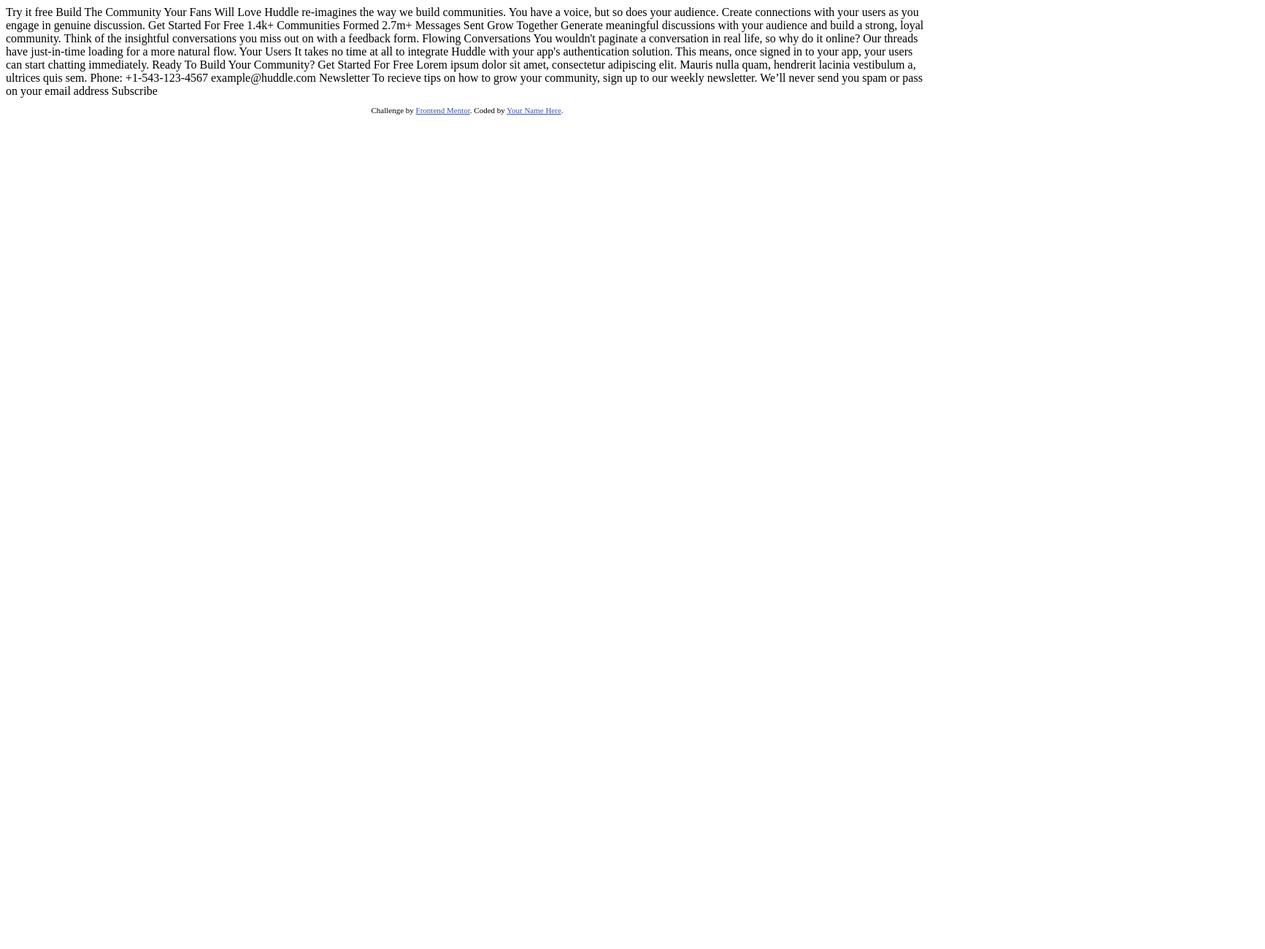
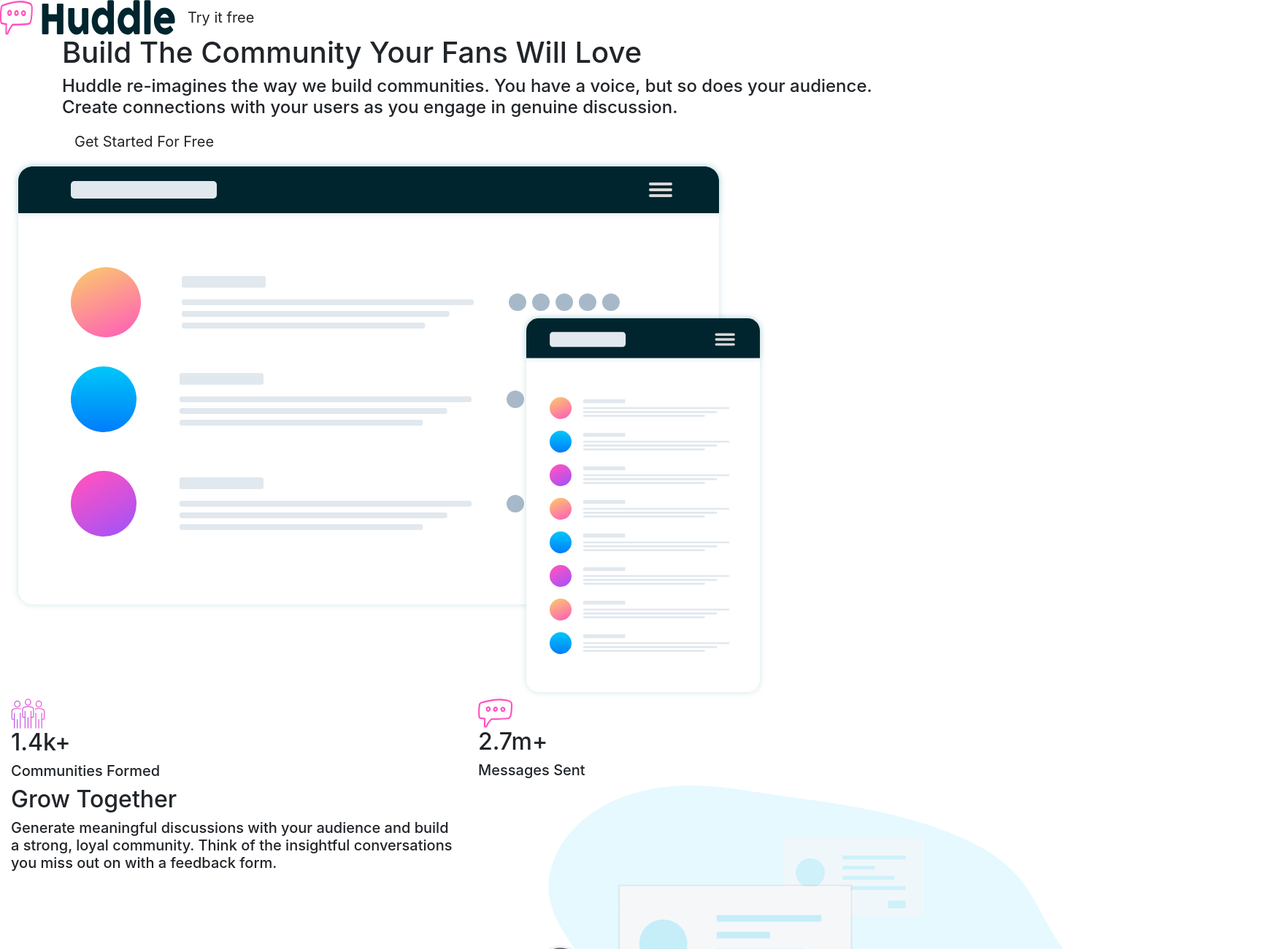
Before and after one commit to clf94-dev/huddle-landing-page, a plain HTML site: page index.html in a window 1280 px wide. Shown: the top 1300 px of the page at 73% size, 1733 px wide, since content can reach past the window. Before the commit the page ends 800 px from the top, so only its background shows below. Drawn offline with nearby package versions, Linux system fonts and the light colour scheme.

Commit message:
html basic structure

```diff
--- a/index.html
+++ b/index.html
@@ -1,8 +1,19 @@
 <!DOCTYPE html>
 <html lang="en">
+
 <head>
     <meta charset="UTF-8">
-  <meta name="viewport" content="width=device-width, initial-scale=1.0"> <!-- displays site properly based on user's device -->
+    <meta name="viewport" content="width=device-width, initial-scale=1.0">
+    <!-- displays site properly based on user's device -->
+    <!-- bootstrap -->
+    <link rel="stylesheet" href="https://stackpath.bootstrapcdn.com/bootstrap/4.5.0/css/bootstrap.min.css" integrity="sha384-9aIt2nRpC12Uk9gS9baDl411NQApFmC26EwAOH8WgZl5MYYxFfc+NcPb1dKGj7Sk" crossorigin="anonymous">
+    <script src="https://code.jquery.com/jquery-3.5.1.slim.min.js" integrity="sha384-DfXdz2htPH0lsSSs5nCTpuj/zy4C+OGpamoFVy38MVBnE+IbbVYUew+OrCXaRkfj" crossorigin="anonymous"></script>
+    <script src="https://cdn.jsdelivr.net/npm/popper.js@1.16.0/dist/umd/popper.min.js" integrity="sha384-Q6E9RHvbIyZFJoft+2mJbHaEWldlvI9IOYy5n3zV9zzTtmI3UksdQRVvoxMfooAo" crossorigin="anonymous"></script>
+    <script src="https://stackpath.bootstrapcdn.com/bootstrap/4.5.0/js/bootstrap.min.js" integrity="sha384-OgVRvuATP1z7JjHLkuOU7Xw704+h835Lr+6QL9UvYjZE3Ipu6Tp75j7Bh/kR0JKI" crossorigin="anonymous"></script>
+    <!-- Estilos -->
+    <link href="https://fonts.googleapis.com/css2?family=Libre+Franklin:wght@300;600;700&display=swap" rel="stylesheet">
+    <link rel="stylesheet" href="css/styles.css">
+    <script src="https://kit.fontawesome.com/fcb1ee29b4.js" crossorigin="anonymous"></script>
 
     <link rel="icon" type="image/png" sizes="32x32" href="./images/favicon-32x32.png">
 
@@ -10,58 +21,128 @@
 
     <!-- Feel free to remove these styles or customise in your own stylesheet 👍 -->
     <style>
-    .attribution { font-size: 11px; text-align: center; }
-    .attribution a { color: hsl(228, 45%, 44%); }
+        .attribution {
+            font-size: 11px;
+            text-align: center;
+        }
+
+        .attribution a {
+            color: hsl(228, 45%, 44%);
+        }
     </style>
 </head>
+
 <body>
-  Try it free
+    <section id="top-bar">
+        <div class="container-fluid">
+            <div class="row">
+                <img src="images/logo.svg" alt="">
+                <button class="btn btn-lg"> Try it free
+                </button>
+            </div>
+        </div>
 
-  Build The Community Your Fans Will Love
+    </section>
+    <section id="top">
+        <div class="container-fluid">
+            <div class="container">
+                <h1>
+                    Build The Community Your Fans Will Love</h1>
 
-  Huddle re-imagines the way we build communities. You have a voice, but so does
-  your audience. Create connections with your users as you engage in genuine discussion.
+                <h4> Huddle re-imagines the way we build communities. You have a voice, but so does your audience. Create connections with your users as you engage in genuine discussion.
+                </h4>
+                <button class="btn btn-lg">Get Started For Free</button>
 
-  Get Started For Free
+            </div>
+            <img src="images/screen-mockups.svg" alt="">
+            <div class="row">
+                <div class="col-lg-6">
+                    <img src="images/icon-communities.svg" alt="">
+                    <h2>1.4k+</h2>
+                    <h5> Communities Formed</h5>
+                </div>
+                <div class="col-lg-6">
+                    <img src="images/icon-messages.svg" alt="">
+                    <h2> 2.7m+</h2>
+                    <h5>Messages Sent</h5>
+                </div>
+            </div>
+        </div>
+    </section>
+    <section id="middle">
+        <div class="container-fluid">
+            <div class="row">
+                <div class="col-lg-6">
+                    <h2> Grow Together</h2>
+                    <h5> Generate meaningful discussions with your audience and build a strong, loyal community. Think of the insightful conversations you miss out on with a feedback form.
+                    </h5>
+                </div>
+                <div class="col-lg-6">
+                    <img src="images/illustration-grow-together.svg" alt="">
+                </div>
+            </div>
+            <div class="row">
+                <div class="col-lg-6">
+                    <img src="images/illustration-flowing-conversation.svg" alt="">
+                </div>
+                <div class="col-lg-6">
+                    <h2> Flowing Conversations</h2>
+                    <h5> You wouldn't paginate a conversation in real life, so why do it online? Our threads have just-in-time loading for a more natural flow.</h5>
 
-  1.4k+
-  Communities Formed
+                </div>
+            </div>
+            <div class="row">
+                <div class="col-lg-6">
+                    <h2> Your Users</h2>
+                    <h5> It takes no time at all to integrate Huddle with your app's authentication solution. This means, once signed in to your app, your users can start chatting immediately.</h5>
+                </div>
+                <div class="col-lg-6">
+                    <img src="images/illustration-your-users.svg" alt="">
+                </div>
+            </div>
+        </div>
+    </section>
+    <section id="cta">
+        <div class="container-fluid">
+            <h2> Ready To Build Your Community?</h2>
+            <button class="btn btn-lg">  Get Started For Free
+        </button>
+        </div>
+    </section>
+    <section id="footer">
+        <div class="container-fluid">
+            <div class="row">
+                <div class="col-lg-6">
+                    <img src="images/logo.svg" alt="">
+                    <h6>
+                        Lorem ipsum dolor sit amet, consectetur adipiscing elit. Mauris nulla quam, hendrerit lacinia vestibulum a, ultrices quis sem.</h6>
+                    <div class="row">
+                        <img src="images/icon-phone.svg" alt="">
+                        <h6> Phone: +1-543-123-4567</h6>
 
-  2.7m+
-  Messages Sent
-
-  Grow Together
-  Generate meaningful discussions with your audience and build a strong, loyal community.
-  Think of the insightful conversations you miss out on with a feedback form.
-
-  Flowing Conversations
-  You wouldn't paginate a conversation in real life, so why do it online? Our threads have
-  just-in-time loading for a more natural flow.
-
-  Your Users
-  It takes no time at all to integrate Huddle with your app's authentication solution. This means,
-  once signed in to your app, your users can start chatting immediately.
-
-  Ready To Build Your Community?
-  Get Started For Free
-
-  Lorem ipsum dolor sit amet, consectetur adipiscing elit. Mauris nulla quam, hendrerit lacinia
-  vestibulum a, ultrices quis sem.
-
-  Phone: +1-543-123-4567
-  example@huddle.com
-
-  Newsletter
-  To recieve tips on how to grow your community, sign up to our weekly newsletter. We’ll never
-  send you spam or pass on your email address
-
-  Subscribe
+                    </div>
+                    <div class="row">
+                        <img src="images/icon-email.svg" alt="">
+                        <h6> example@huddle.com</h6>
+                    </div>
+                </div>
+                <div class="col-lg-6">
+                    <h3>Newsletter</h3>
+                    <h6> To recieve tips on how to grow your community, sign up to our weekly newsletter. We’ll never send you spam or pass on your email address</h6>
+                    <div class="row">
+                        <input type="text">
+                        <button class="btn btn-lg"> Subscribe</button>
+                    </div>
+                </div>
+            </div>
+        </div>
+    </section>
 
     <footer>
         <p class="attribution">
-      Challenge by <a href="https://www.frontendmentor.io?ref=challenge" target="_blank">Frontend Mentor</a>.
-      Coded by <a href="#">Your Name Here</a>.
+            Challenge by <a href="https://www.frontendmentor.io?ref=challenge" target="_blank">Frontend Mentor</a>. Coded by <a href="#">Carmen Lucas Fornell</a>.
         </p>
     </footer>
 </body>
+
 </html>
```
Lines whose indentation alone changed are shown as unchanged.
